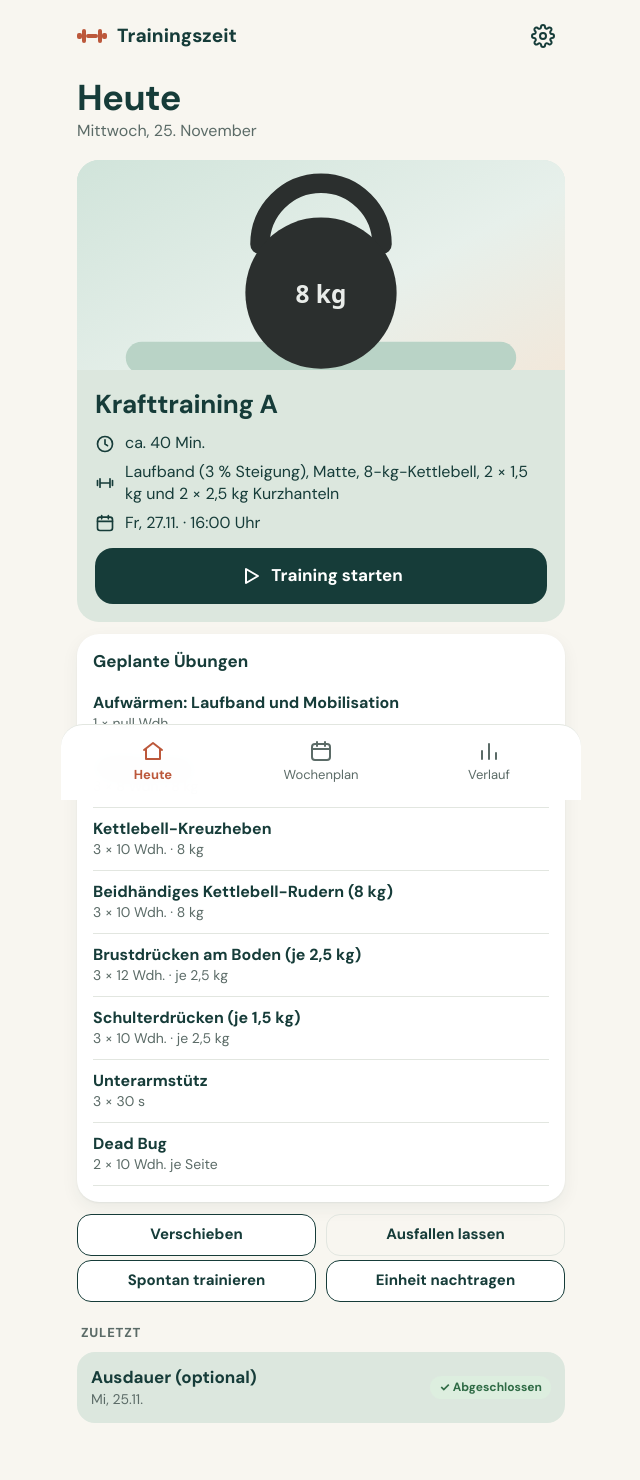
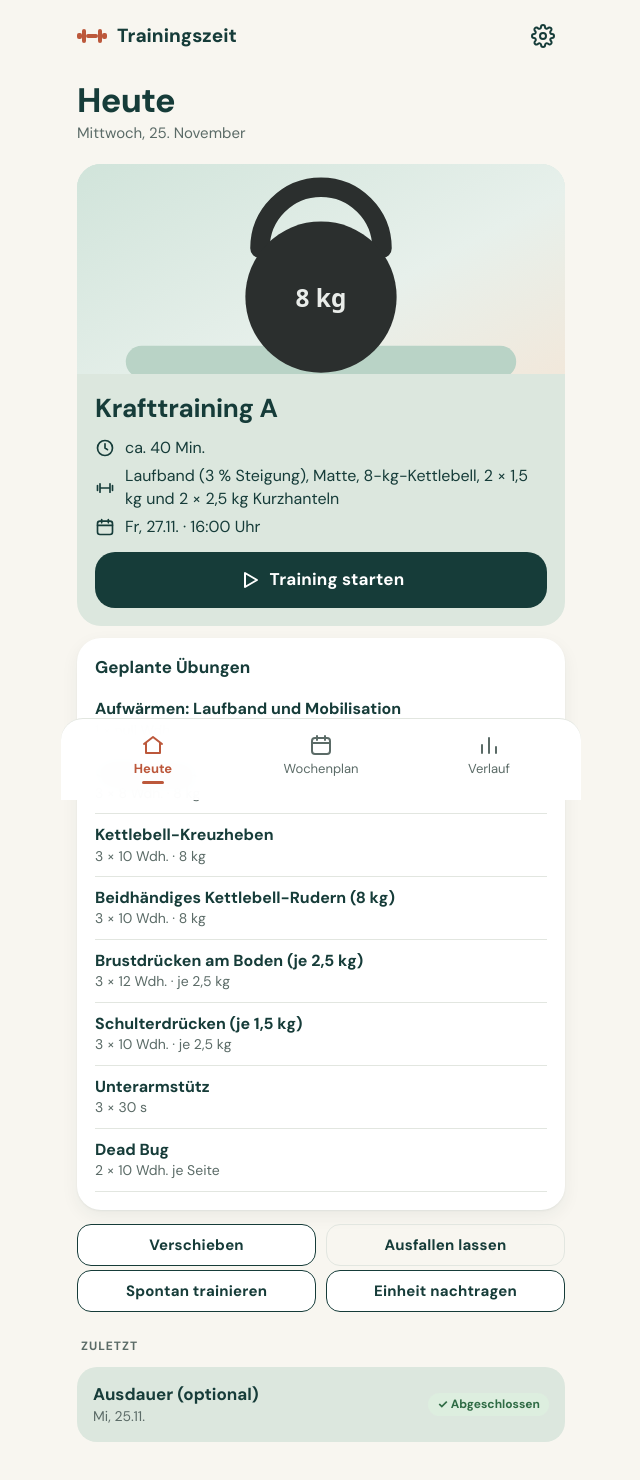
Before and after one commit to Awning9859/3d-druck-cockpit, a plain HTML site: page heimtraining/index.html in a window 1280 px wide. Shown: the whole page, without its empty margins (319-959 px from the left). Drawn offline with Linux system fonts and the light colour scheme.

Commit message:
Trainingszeit: visual polish
Claude-Session: https://claude.ai/code/session_011PfALD8bDTBQZhguhwyETj

```diff
--- a/heimtraining/styles.css
+++ b/heimtraining/styles.css
@@ -20,7 +20,7 @@
   --warn-bg: #fbeed6;
   --bad: #a3282b;
   --bad-bg: #f9e1e1;
-  --radius: 22px;
+  --radius: 24px;
   --gap: 18px;
   --shadow: 0 1px 2px rgba(15, 59, 53, .06), 0 6px 18px rgba(15, 59, 53, .06);
 }
@@ -41,10 +41,10 @@ button { cursor: pointer; }
 .icon-btn { width: 44px; height: 44px; border: 0; background: transparent; border-radius: 14px; display: grid; place-items: center; color: var(--ink); }
 .icon-btn:active { background: var(--mint); }
 svg.i { width: 24px; height: 24px; stroke: currentColor; fill: none; stroke-width: 2; stroke-linecap: round; stroke-linejoin: round; flex: none; }
-h1 { font-size: 36px; line-height: 1.1; margin: 18px 0 2px; letter-spacing: -.5px; }
-.date { color: var(--muted); font-size: 16px; margin-bottom: 18px; }
-h2.section { font-size: 13px; text-transform: uppercase; letter-spacing: .8px; color: var(--muted); margin: 22px 4px 10px; font-weight: 800; }
-.card { background: var(--card); border-radius: var(--radius); padding: 16px; box-shadow: var(--shadow); margin-bottom: 12px; }
+h1 { font-size: 34px; line-height: 1.1; margin: 22px 0 4px; letter-spacing: -.6px; font-weight: 800; }
+.date { color: var(--muted); font-size: 15px; margin-bottom: 20px; }
+h2.section { font-size: 12px; text-transform: uppercase; letter-spacing: 1px; color: var(--muted); margin: 26px 4px 12px; font-weight: 700; }
+.card { background: var(--card); border-radius: var(--radius); padding: 18px; box-shadow: var(--shadow); margin-bottom: 14px; }
 .hero { background: var(--mint); border-radius: var(--radius); overflow: hidden; margin-bottom: 12px; }
 .hero .art { height: 210px; background: linear-gradient(160deg, #cfe3d9 0%, #e7f0eb 60%, #f3e7d9 100%); position: relative; }
 .hero .art svg { position: absolute; inset: 0; width: 100%; height: 100%; }
@@ -52,7 +52,7 @@ h2.section { font-size: 13px; text-transform: uppercase; letter-spacing: .8px; c
 .hero h3 { font-size: 26px; margin: 0 0 10px; letter-spacing: -.3px; }
 .meta { display: flex; align-items: center; gap: 10px; color: var(--ink-2); margin: 6px 0; font-size: 16px; }
 .meta svg.i { width: 20px; height: 20px; }
-.btn { display: flex; align-items: center; justify-content: center; gap: 8px; width: 100%; min-height: 56px; border: 0; border-radius: 18px; background: var(--ink); color: #fff; font-weight: 700; font-size: 17px; padding: 12px 16px; margin-top: 14px; }
+.btn { display: flex; align-items: center; justify-content: center; gap: 8px; width: 100%; min-height: 56px; border: 0; border-radius: 20px; letter-spacing: .2px; background: var(--ink); color: #fff; font-weight: 700; font-size: 17px; padding: 12px 16px; margin-top: 14px; }
 .btn:disabled { opacity: .45; }
 .btn.light { background: var(--card); color: var(--ink); border: 1.5px solid var(--ink); }
 .btn.ghost { background: transparent; color: var(--ink); border: 1.5px solid var(--line); }
@@ -67,7 +67,7 @@ h2.section { font-size: 13px; text-transform: uppercase; letter-spacing: .8px; c
 .row { display: flex; align-items: center; gap: 12px; }
 .grow { flex: 1; min-width: 0; }
 .muted { color: var(--muted); font-size: 14px; }
-.list-item { display: flex; align-items: center; gap: 12px; background: var(--mint); border-radius: 18px; padding: 14px 14px; margin-bottom: 10px; border: 0; width: 100%; text-align: left; }
+.list-item { display: flex; align-items: center; gap: 12px; background: var(--mint); border-radius: 20px; padding: 16px 16px; margin-bottom: 10px; border: 0; width: 100%; text-align: left; }
 .list-item:active { filter: brightness(.97); }
 .list-item .ico { width: 40px; height: 40px; border-radius: 12px; background: #fff; display: grid; place-items: center; flex: none; }
 .list-item.done { background: var(--mint-2); }
@@ -78,6 +78,7 @@ h2.section { font-size: 13px; text-transform: uppercase; letter-spacing: .8px; c
 .tabs { position: fixed; left: 0; right: 0; bottom: 0; background: rgba(255, 255, 255, .96); backdrop-filter: blur(12px); -webkit-backdrop-filter: blur(12px); border-top: 1px solid var(--line); display: flex; justify-content: space-around; padding: 8px 8px calc(10px + env(safe-area-inset-bottom)); z-index: 20; }
 .tabs button { flex: 1; max-width: 160px; border: 0; background: transparent; display: flex; flex-direction: column; align-items: center; gap: 3px; font-size: 13px; color: var(--muted); padding: 6px 0; border-radius: 14px; }
 .tabs button.on { color: var(--accent); font-weight: 700; }
+.tabs button.on::after { content: ''; width: 22px; height: 3px; border-radius: 3px; background: var(--accent); }
 .tabs button.on svg.i { stroke: var(--accent); }
 .seg { display: flex; background: #ebe8e2; border-radius: 16px; padding: 4px; margin-bottom: 14px; }
 .seg button { flex: 1; border: 0; background: transparent; border-radius: 12px; padding: 10px 6px; font-weight: 600; font-size: 15px; color: var(--muted); }
@@ -93,7 +94,7 @@ h2.section { font-size: 13px; text-transform: uppercase; letter-spacing: .8px; c
 .runner .head h2 { text-align: center; margin: 0; font-size: 19px; }
 .ctx { text-align: center; color: var(--muted); margin: 12px 0 10px; font-size: 15px; }
 .progress { display: grid; grid-auto-flow: column; grid-auto-columns: 1fr; gap: 6px; margin-bottom: 18px; }
-.progress span { height: 8px; border-radius: 8px; background: var(--mint); }
+.progress span { height: 8px; border-radius: 8px; background: var(--mint); transition: background .3s; }
 .progress span.done { background: var(--ok); }
 .progress span.cur { background: var(--accent); }
 .progress span.skip { background: #cfcac2; }
@@ -152,3 +153,8 @@ h2.section { font-size: 13px; text-transform: uppercase; letter-spacing: .8px; c
 .spacer { height: 6px; }
 @media (min-width: 521px) { .tabs { max-width: 520px; left: 50%; transform: translateX(-50%); border-radius: 22px 22px 0 0; } }
 @media (prefers-reduced-motion: no-preference) { .btn, .list-item { transition: transform .08s; } .btn:active { transform: scale(.98); } }
+
+/* Feinschliff */
+.tile { box-shadow: inset 0 0 0 1px rgba(22,60,57,.05); }
+.ex-name { letter-spacing: -.5px; }
+.timer .big { color: var(--ink); }
```
Also changed, not shown: heimtraining/trainingszeit.html (+14 -8 lines).
